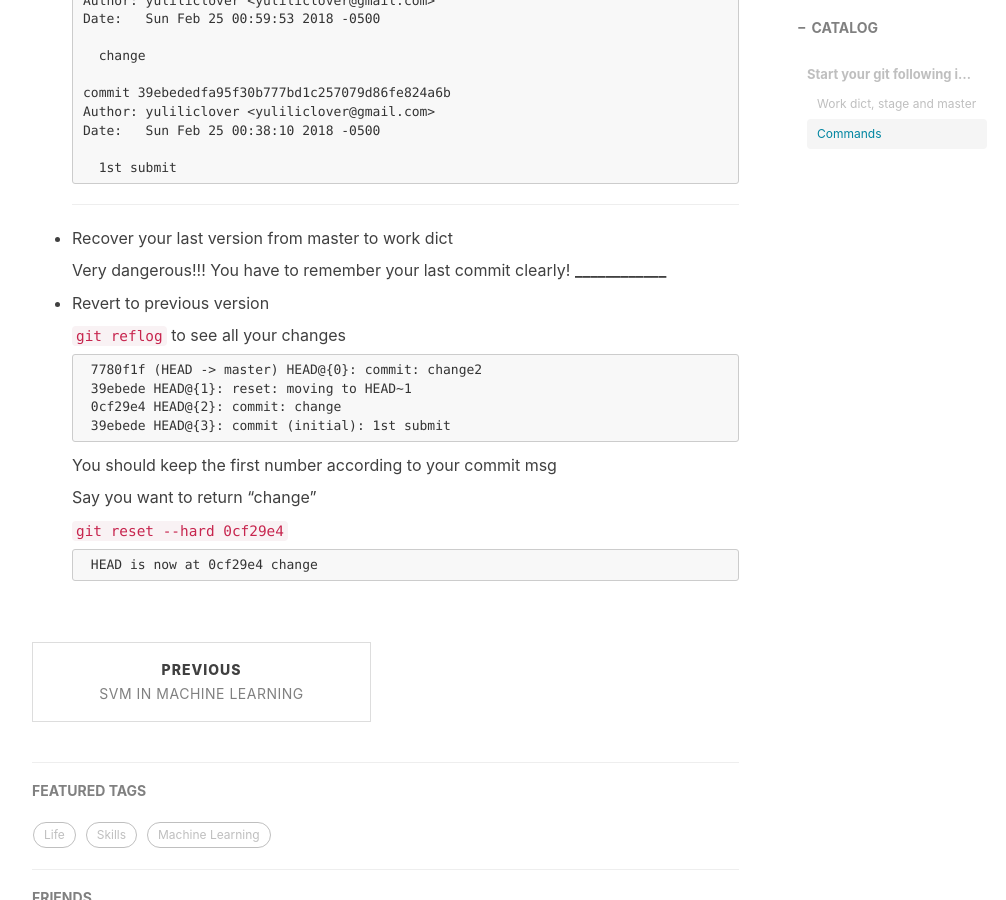
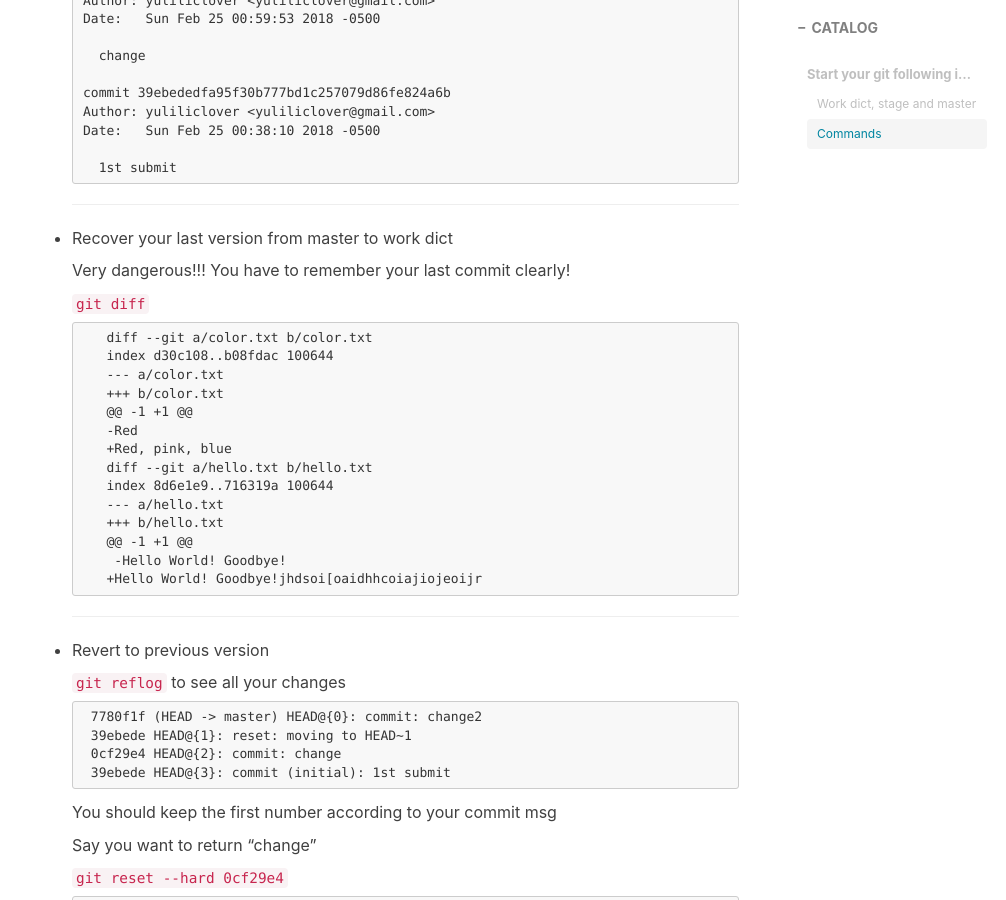
Before and after one commit to ly16/ly16.github.io, a Jekyll site: the page built from _posts/2018-02-24-git-tutorial.md, in a window 1280 px wide and 900 px high, scrolled down 3495 px. Shown: the whole window, without its empty margins (233-1239 px from the left). Built offline with Jekyll 4.4.1, drawn with Linux system fonts in a browser that asks for light colours; nearby versions of some CDN libraries; comment, search, counter and statistics services are not loaded.

Commit message:
Update 2018-02-24-git-tutorial.md

````diff
--- a/_posts/2018-02-24-git-tutorial.md
+++ b/_posts/2018-02-24-git-tutorial.md
@@ -190,6 +190,25 @@ ______________________________________________
 - Recover your last version from master to work dict
 
   Very dangerous!!! You have to remember your last commit clearly!
+
+  `git diff`
+
+    ```
+     diff --git a/color.txt b/color.txt
+     index d30c108..b08fdac 100644
+     --- a/color.txt
+     +++ b/color.txt
+     @@ -1 +1 @@
+     -Red
+     +Red, pink, blue
+     diff --git a/hello.txt b/hello.txt
+     index 8d6e1e9..716319a 100644
+     --- a/hello.txt
+     +++ b/hello.txt
+     @@ -1 +1 @@
+      -Hello World! Goodbye!
+     +Hello World! Goodbye!jhdsoi[oaidhhcoiajiojeoijr
+     ```
  ____________________________________
 - Revert to previous version
 
````
